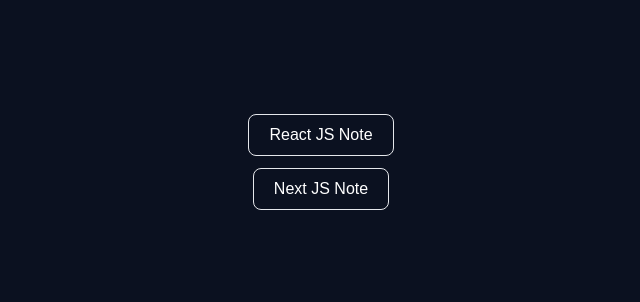
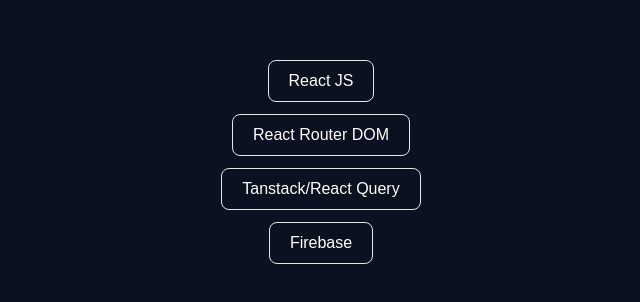
Before and after one commit to codersemon/notesdoc, a Next.js app: page / in a window 1280 px wide. Shown: the part 238-540 px from the top of the page, without its empty margins (319-959 px from the left). Built offline with nearby package versions, Linux system fonts and the light colour scheme.

Commit message:
some file removed

```diff
--- a/app/page.js
+++ b/app/page.js
@@ -3,8 +3,10 @@ import Link from "next/link";
 function Homepage() {
   return (
     <div className="h-screen w-screen flex flex-col gap-y-3 justify-center items-center bg-[#0b1120] text-white">
-      <Link href="/reactjs" className="border px-5 py-2 rounded-lg hover:bg-[#535ee0]">React JS Note</Link>
-      <Link href="/nextjs" className="border px-5 py-2 rounded-lg hover:bg-[#535ee0]">Next JS Note</Link>
+      <Link href="/reactjs" className="border px-5 py-2 rounded-lg hover:bg-[#535ee0]">React JS</Link>
+      <Link href="/react-router-dom" className="border px-5 py-2 rounded-lg hover:bg-[#535ee0]">React Router DOM</Link>
+      <Link href="/tanstack-react-query" className="border px-5 py-2 rounded-lg hover:bg-[#535ee0]">Tanstack/React Query</Link>
+      <Link href="/firebase" className="border px-5 py-2 rounded-lg hover:bg-[#535ee0]">Firebase</Link>
     </div>
   );
 }
--- a/pages/_meta.js
+++ b/pages/_meta.js
@@ -2,7 +2,6 @@ const rootRoute = {
   reactjs: "React JS",
   "react-router-dom": "React Router DOM",
   "tanstack-react-query": "Tanstack/React Query",
-  nextjs: "Next JS",
   firebase: "Firebase",
   axios: "Axios",
   contact: {
--- a/pages/nextjs/_meta.js
+++ /dev/null
@@ -1,6 +0,0 @@
-const nextJSRoute = {
-  index: "Getting Started",
-  'pre-requisites': 'Pre Requisites',
-  'installation': 'Installation'
-};
-export default nextJSRoute;
--- a/pages/nextjs/installation.mdx
+++ /dev/null
@@ -1 +0,0 @@
-# install react
--- a/pages/nextjs/pre-requisites.mdx
+++ /dev/null
@@ -1 +0,0 @@
-# Pre-requisite for starting react
--- a/pages/react-router-dom/index.mdx
+++ b/pages/react-router-dom/index.mdx
@@ -0,0 +1,5 @@
+## React Router DOM
+
+এটি একটি ReactJS প্যাকেজ। React যেহেতু single page application build করার জন্য বানানো হয়েছে, তাই ReactJS এর application এ by default routing এর কোন সুযোগ নেই। `React Router DOM` প্যাকেজের মাধ্যমে ReactJS এর single page application এর সিস্টেমে থেকেও routing এর ফিচার পাওয়া যায়।
+
+[🔗 See Reference](https://reactrouter.com/en/main/start/overview)
--- a/pages/reactjs/_meta.js
+++ b/pages/reactjs/_meta.js
@@ -1,7 +1,7 @@
 const reactRoute = {
   index: "Getting Started",
-  "pre-requisites": "Pre Requisites",
-  installation: "Installation",
+  // "pre-requisites": "Pre Requisites",
+  // installation: "Installation",
   fundamental: "Fundamental Concepts",
   "state-management": "State Management",
   hooks: "React Hooks",
```
Also changed, not shown: pages/nextjs/index.mdx (deleted, +0 -31 lines), pages/reactjs/installation.mdx (deleted), pages/reactjs/pre-requisites.mdx (deleted).
